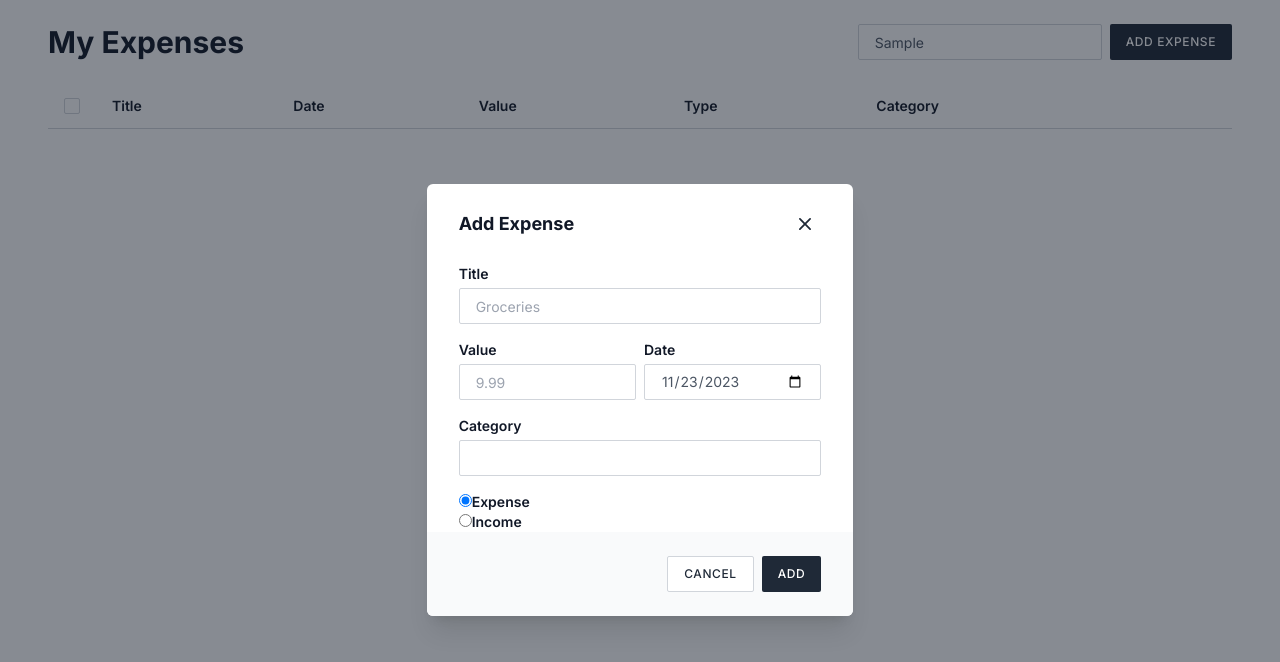
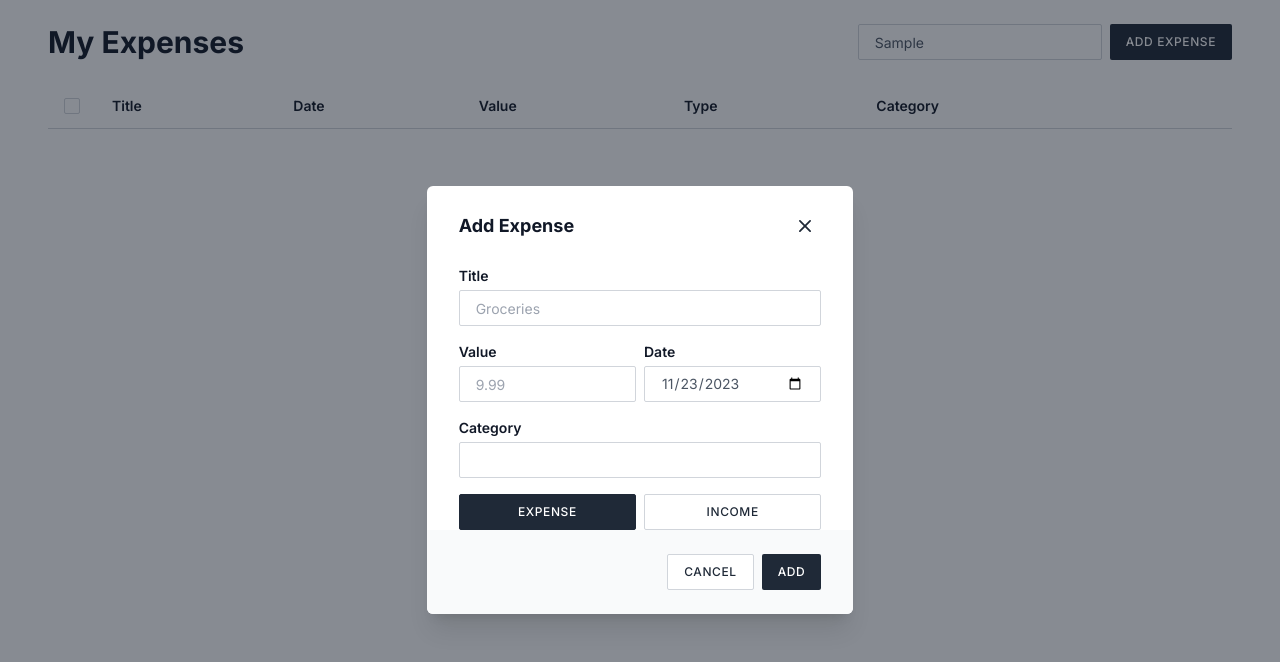
Before and after one commit to andreasremdt/expenses-dashboard, a Next.js app: page / in a window 1280 px wide. Both pictures are taken after typing "Sample" into the empty fields and a click on the button "ADD EXPENSE". Shown: the top 662 px of the page. Built offline with nearby package versions, Linux system fonts and the light colour scheme.

Commit message:
feat: add radio button, tweak dialog buttons

```diff
--- a/app/layout.tsx
+++ b/app/layout.tsx
@@ -7,7 +7,7 @@ import "./globals.css";
 const inter = Inter({ subsets: ["latin"] });
 
 export const metadata: Metadata = {
-  title: "Expenses",
+  title: "My Expenses",
   description: "Manage your expenses and get a quick overview of your spendings.",
 };
 
--- a/app/page.tsx
+++ b/app/page.tsx
@@ -8,6 +8,7 @@ import Input from "@/components/input";
 import Label from "@/components/label";
 import InputGroup from "@/components/input-group";
 import expenses from "@/data.json";
+import RadioButton from "@/components/radio-button";
 
 export default function Page() {
   const [open, setOpen] = useState(false);
@@ -43,15 +44,13 @@ export default function Page() {
           <Label htmlFor="category">Category</Label>
           <Input type="text" id="category" name="category" />
         </InputGroup>
-        <div>
-          <Label>
-            <input type="radio" name="type" value="expense" defaultChecked />
+        <div className="flex gap-x-2">
+          <RadioButton name="type" value="expense" className="w-1/2" defaultChecked>
             Expense
-          </Label>
-          <Label>
-            <input type="radio" name="type" value="income" />
+          </RadioButton>
+          <RadioButton name="type" value="income" className="w-1/2">
             Income
-          </Label>
+          </RadioButton>
         </div>
       </Dialog>
     </>
--- a/components/dialog.tsx
+++ b/components/dialog.tsx
@@ -23,7 +23,7 @@ export default function Dialog({ open, onClose, title, children }: Props) {
         <header className="flex items-center justify-between px-8 py-6">
           {title && <h2 className="font-bold text-gray-900 text-lg">{title}</h2>}
 
-          <Button aria-label="close dialog" formMethod="dialog" variant="text">
+          <Button aria-label="close dialog" formMethod="dialog" formNoValidate variant="text">
             <svg
               xmlns="http://www.w3.org/2000/svg"
               viewBox="0 0 20 20"
@@ -42,7 +42,9 @@ export default function Dialog({ open, onClose, title, children }: Props) {
         <div className="px-8">{children}</div>
 
         <footer className="bg-gray-50 px-8 py-6 flex gap-x-2 justify-end">
-          <Button variant="secondary">Cancel</Button>
+          <Button variant="secondary" formNoValidate formMethod="dialog">
+            Cancel
+          </Button>
           <Button>Add</Button>
         </footer>
       </form>
--- /dev/null
+++ b/components/radio-button.tsx
@@ -0,0 +1,14 @@
+import type { InputHTMLAttributes } from "react";
+
+type Props = InputHTMLAttributes<HTMLInputElement>;
+
+export default function RadioGroup({ className, children, ...props }: Props) {
+  return (
+    <label className={className}>
+      <input className="sr-only peer" {...props} type="radio" />
+      <span className="font-medium inline-flex items-center w-full justify-center cursor-pointer tracking-wider text-xs uppercase outline-none peer-focus-visible:outline peer-focus-visible:outline-offset-0 bg-white text-gray-800 px-4 rounded-sm h-9 border border-gray-300 hover:bg-gray-100 peer-focus-visible:outline-gray-200 peer-focus-visible:outline-2 peer-checked:bg-gray-800 peer-checked:border-gray-800 peer-checked:text-white peer-checked:hover:bg-gray-700  peer-checked:peer-focus-visible:bg-gray-700">
+        {children}
+      </span>
+    </label>
+  );
+}
```
